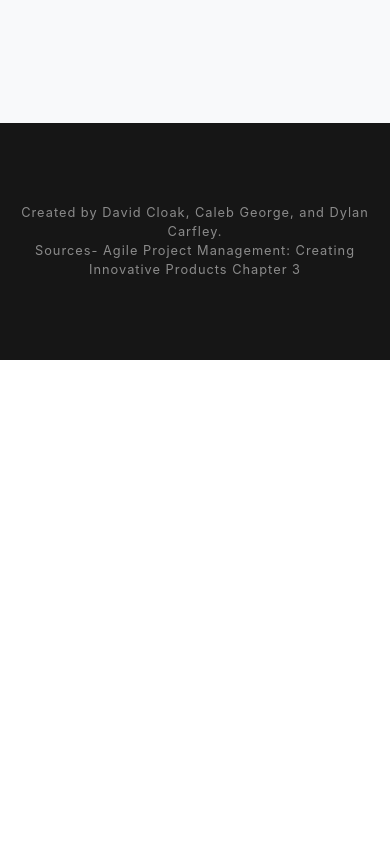
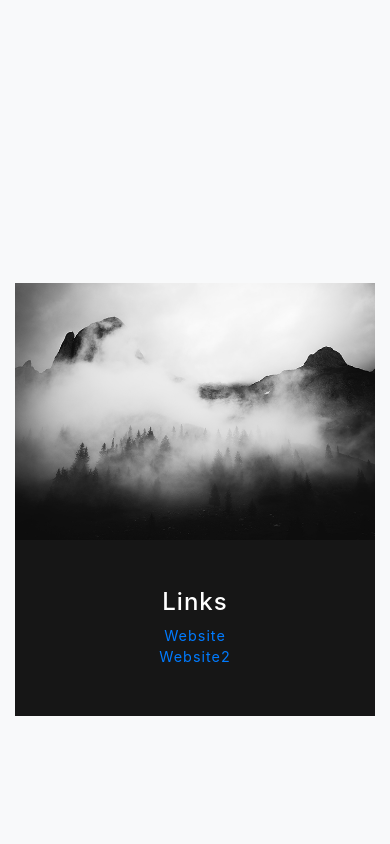
Before and after one commit to davidcloak/SelfOrganizingTeams, a website with bundled scripts: page index.html in a window 390 px wide. Shown: the part 3180-4024 px from the top of the page. Before the commit the page ends 3540 px from the top, so only its background shows below. Built offline with nearby package versions, Linux system fonts and the light colour scheme.

Commit message:
links
links tab made and working links format set up

```diff
--- a/index.html
+++ b/index.html
@@ -40,6 +40,9 @@
                     </li>
                     <li class="nav-item">
                         <a class="nav-link js-scroll-trigger" href="#projects">Why People Matter</a><!--#projects is for people-->
+                    </li>
+                    <li class="nav-item">
+                        <a class="nav-link js-scroll-trigger" href="#links">Links</a><!--#projects is for people-->
                     </li>
                 </ul>
             </div>
@@ -129,6 +132,28 @@
         </div>
     </section>
 
+    <section id="links" class="projects-section bg-light">
+        <div class="container">
+            <div class="row justify-content-center no-gutters">
+                <div class="col-lg-6">
+                    <img class="img-fluid" src="img/demo-image-02.jpg" alt="">
+                </div>
+                <div class="col-lg-6 order-lg-first">
+                    <div class="bg-black text-center h-100 project">
+                        <div class="d-flex h-100">
+                            <div class="project-text w-100 my-auto text-center text-lg-right">
+                                <h4 class="text-white">Links</h4>
+                                <hr class="d-none d-lg-block mb-0 mr-0">
+                                <a href="">Website</a><br>
+                                <a href="">Website2</a><br>
+                            </div>
+                        </div>
+                    </div>
+                </div>
+            </div>
+        </div>
+    </section>
+
     <!-- Footer -->
     <footer class="bg-black small text-center text-white-50">
         <div class="container">
```
